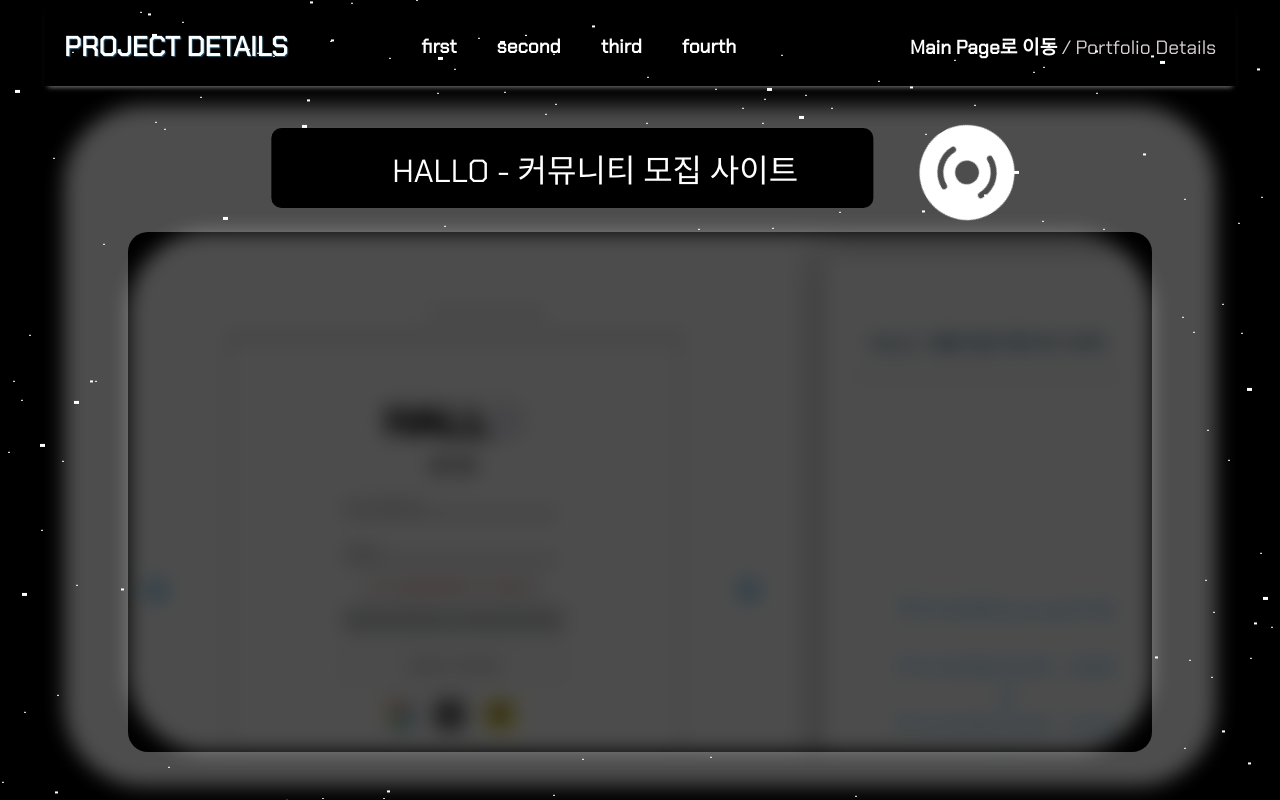
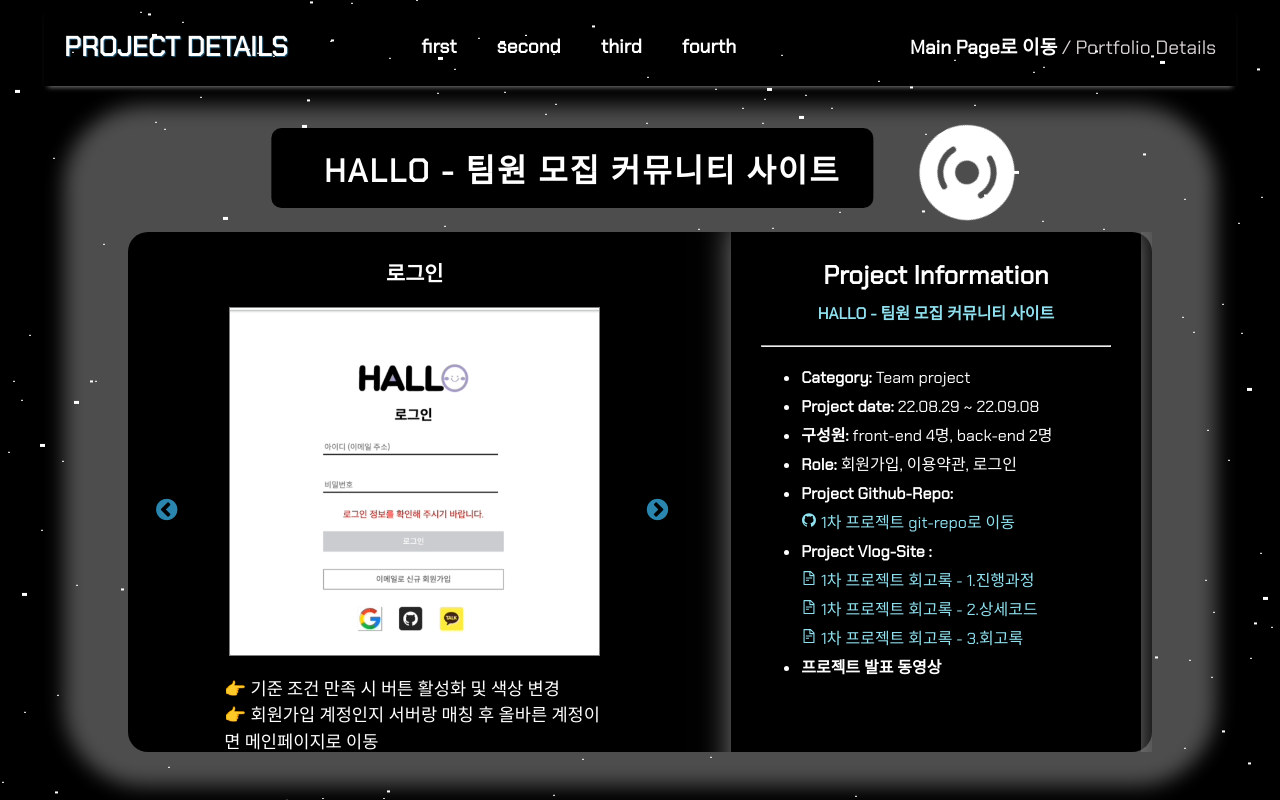
Before and after one commit to KOWOONLEE/portfolio_elevator, a React (Create React App) app: page /project/first in a window 1280 px wide. Built offline with nearby package versions, Linux system fonts and the light colour scheme; the HTML template or start-up script is replaced by a standard one.

Commit message:
Rev: firstproject

```diff
--- a/src/components/Space.scss
+++ b/src/components/Space.scss
@@ -649,18 +649,7 @@
     cursor: pointer;
   }
 }
-.contents {
-  display: flex;
-  position: absolute;
-  width: 70%;
-  height: 67vh;
-  top: 25vh;
-  left: 15vw;
-  background-color: black;
-  border-radius: 50px;
-  // opacity: 0.5;
-  z-index: 9;
-}
+
 .hoverContent {
   display: flex;
   position: absolute;
@@ -683,3 +672,15 @@
     }
   }
 }
+.contents {
+  display: flex;
+  position: absolute;
+  width: 70%;
+  height: 67vh;
+  top: 25vh;
+  left: 15vw;
+  background-color: black;
+  border-radius: 50px;
+  // opacity: 0.5;
+  z-index: 9;
+}
--- a/src/pages/projects/FirstProject.js
+++ b/src/pages/projects/FirstProject.js
@@ -22,11 +22,11 @@ const FirstProject = () => {
   };
   return (
     <StyledFirstProject>
-      <ProjectSpace> </ProjectSpace>
+      <ProjectSpace />
       <div className="projectName">
-        <div className="title">HALLO - 커뮤니티 모집 사이트</div>
+        <div className="title">HALLO - 팀원 모집 커뮤니티 사이트</div>
       </div>
-      <div className="contentWrap">
+      <div className="firstProjectWrap">
         <div className="slideImg">
           <Slider {...settings}>
             <div className="slideTitleWrap">
@@ -154,8 +154,6 @@ const FirstProject = () => {
 export default FirstProject;
 
 const StyledFirstProject = styled.div`
-  display: flex;
-
   .projectName {
     display: flex;
     position: absolute;
@@ -166,57 +164,53 @@ const StyledFirstProject = styled.div`
     width: 47vw;
     height: 10vh;
     top: 16vh;
-    left: 23vw;
+    left: 22vw;
   }
   .title {
     font-size: 2em;
+    font-weight: 600;
+    letter-spacing: 2px;
   }
-  /* .projectContents {
+  .firstProjectWrap {
     display: flex;
     position: absolute;
+    width: 80%;
+    height: 55vh;
     top: 29vh;
     left: 10vw;
-    width: 80%;
-    height: 65vh;
-    background-color: black;
-    border-radius: 20px;
+    color: white;
+    z-index: 99;
+    align-items: center;
+    justify-content: center;
+    vertical-align: top;
     overflow-y: scroll;
-  } */
-  .contentWrap {
-    display: flex;
-    position: absolute;
-    width: 90%;
-    /* margin: 0 auto; */
+    padding-top: 10vh;
+    /* background-color: black; */
+  }
+  .firstProjectWrap::-webkit-scrollbar {
+    width: 10px; /* 스크롤바의 너비 */
     z-index: 99;
-    top: 29vh;
-    left: 10vw;
-    width: 80%;
-    height: 65vh;
-    overflow-y: scroll;
-    color: white;
   }
+
+  .firstProjectWrap::-webkit-scrollbar-thumb {
+    height: 20%; /* 스크롤바의 길이 */
+    background: #00b4d8; /* 스크롤바의 색상 */
+    border-radius: 10px;
+  }
+
   .slideTitleWrap {
     display: flex;
     text-align: center;
     padding: 5px;
+    margin-top: 40px;
   }
   .slideTitle {
     font-size: 1.3em;
-    z-index: 999;
+    z-index: 99;
   }
 
-  .slideTitle::after {
-    content: "";
-    display: flex;
-    text-align: center;
-    align-items: center;
-    width: 9vw;
-    margin-top: 5px;
-    margin-left: 20vw;
-    border-bottom: 2px solid gray;
-  }
   .slidelist {
-    width: 35vw;
+    width: 30vw;
     font-size: 1.1em;
     text-align: left;
     line-height: 1.5em;
@@ -229,7 +223,7 @@ const StyledFirstProject = styled.div`
 
   .slideImg {
     display: inline-block;
-    width: 55%;
+    width: 45%;
     height: 80vh;
     margin-right: 5%;
     padding: 40px;
@@ -251,7 +245,8 @@ const StyledFirstProject = styled.div`
     margin-top: 20px;
     padding: 30px;
     box-shadow: 0px 0 30px gray;
-    /* box-shadow: 0px 0 30px rgb(5 13 24 / 8%); */
+    margin-top: 20vh;
+    text-align: left;
     h2 {
       font-size: 1.6em;
       text-align: center;
@@ -259,14 +254,14 @@ const StyledFirstProject = styled.div`
     }
     h4 {
       text-align: center;
-      color: #205878;
+      color: #90e0ef;
     }
     li {
       font-size: 1em;
       line-height: 29px;
     }
     a {
-      color: #38b2ea;
+      color: #90e0ef;
       text-decoration: none;
       font-weight: 500;
     }
```
